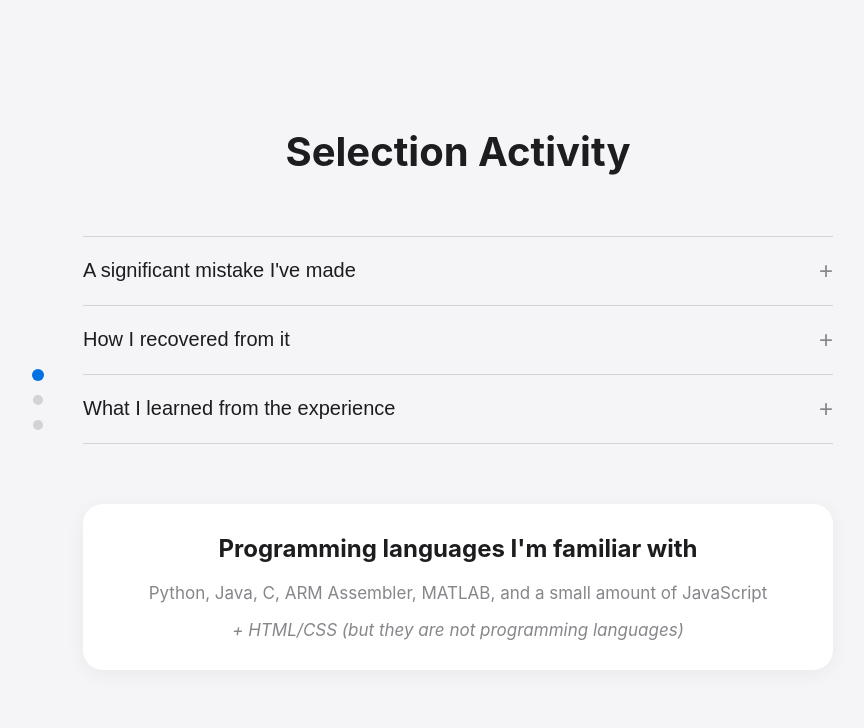
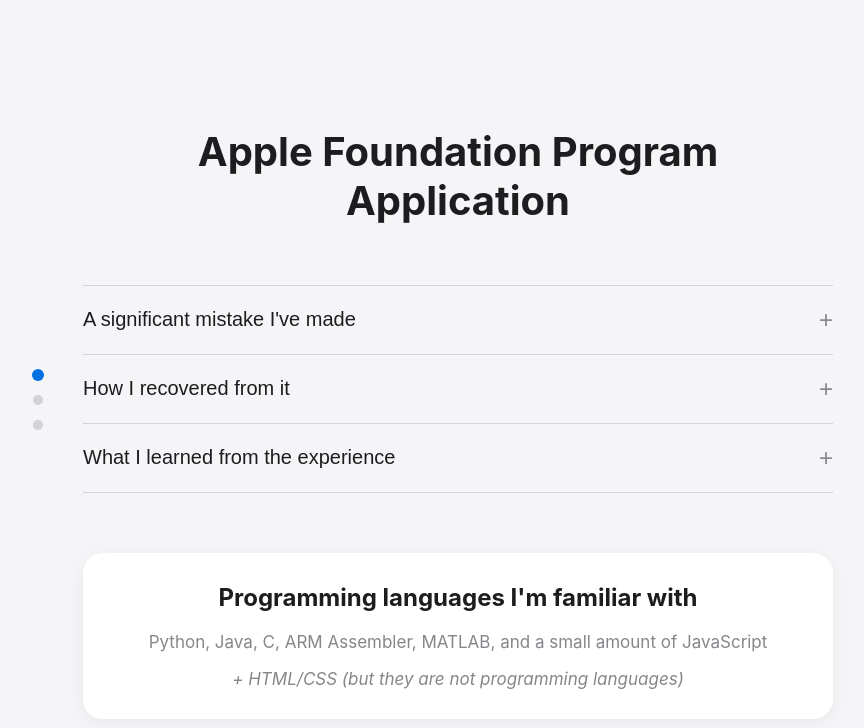
Before and after one commit to mitchellaramowicz/apple-foundation-program-application, a plain HTML site: page index.html in a window 1280 px wide. Shown: the whole page, without its empty margins (207-1071 px from the left). Drawn offline with Linux system fonts and the light colour scheme.

Commit message:
Added README.md and updated webpage title.

```diff
--- a/index.html
+++ b/index.html
@@ -3,7 +3,7 @@
 <head>
     <meta charset="UTF-8">
     <meta name="viewport" content="width=device-width, initial-scale=1.0">
-    <title>Selection Activity</title>
+    <title>Apple Foundation Program Application</title>
     <link rel="stylesheet" href="style.css">
 </head>
 <body>
@@ -16,7 +16,7 @@
             </div>
 
             <div class="content-wrapper">
-                <h1>Selection Activity</h1>
+                <h1>Apple Foundation Program Application</h1>
 
                 <div class="question-container">
                     <!-- Question 1 -->
```
Also changed, not shown: 1 other file.
